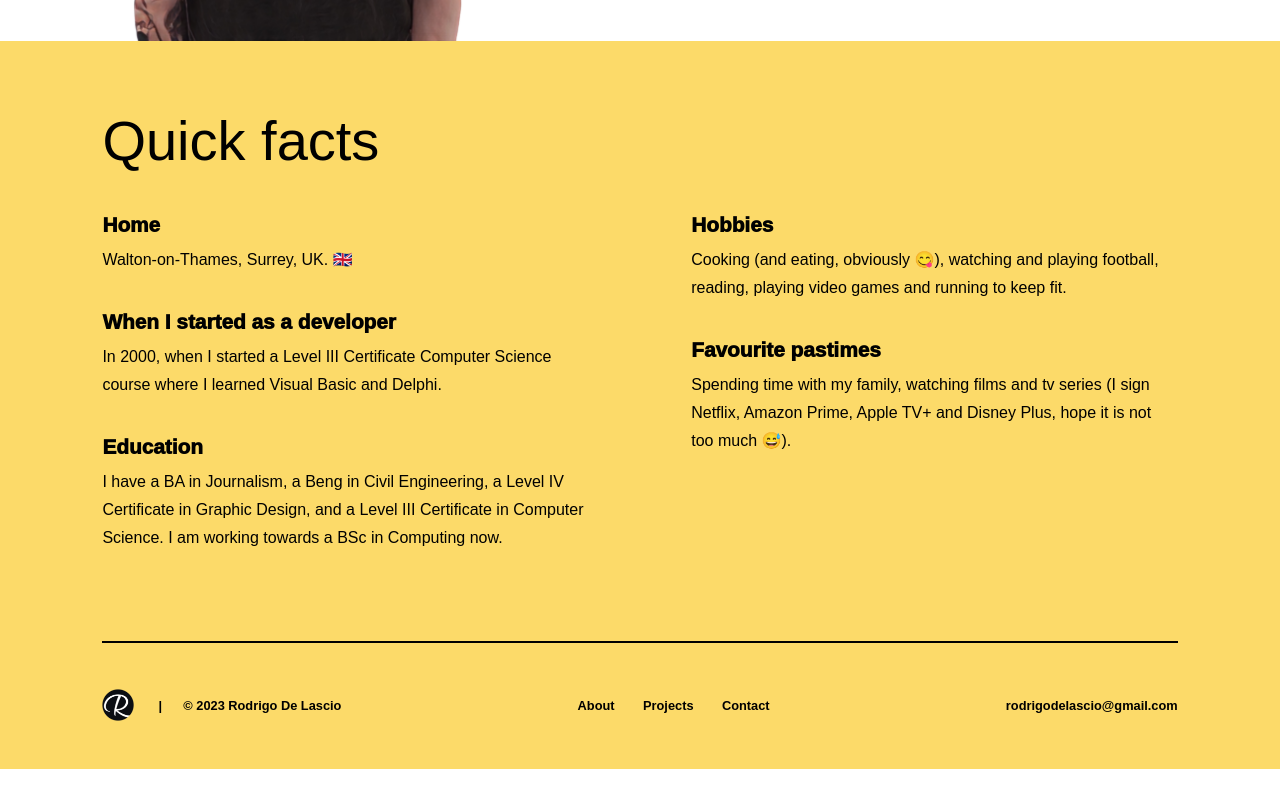
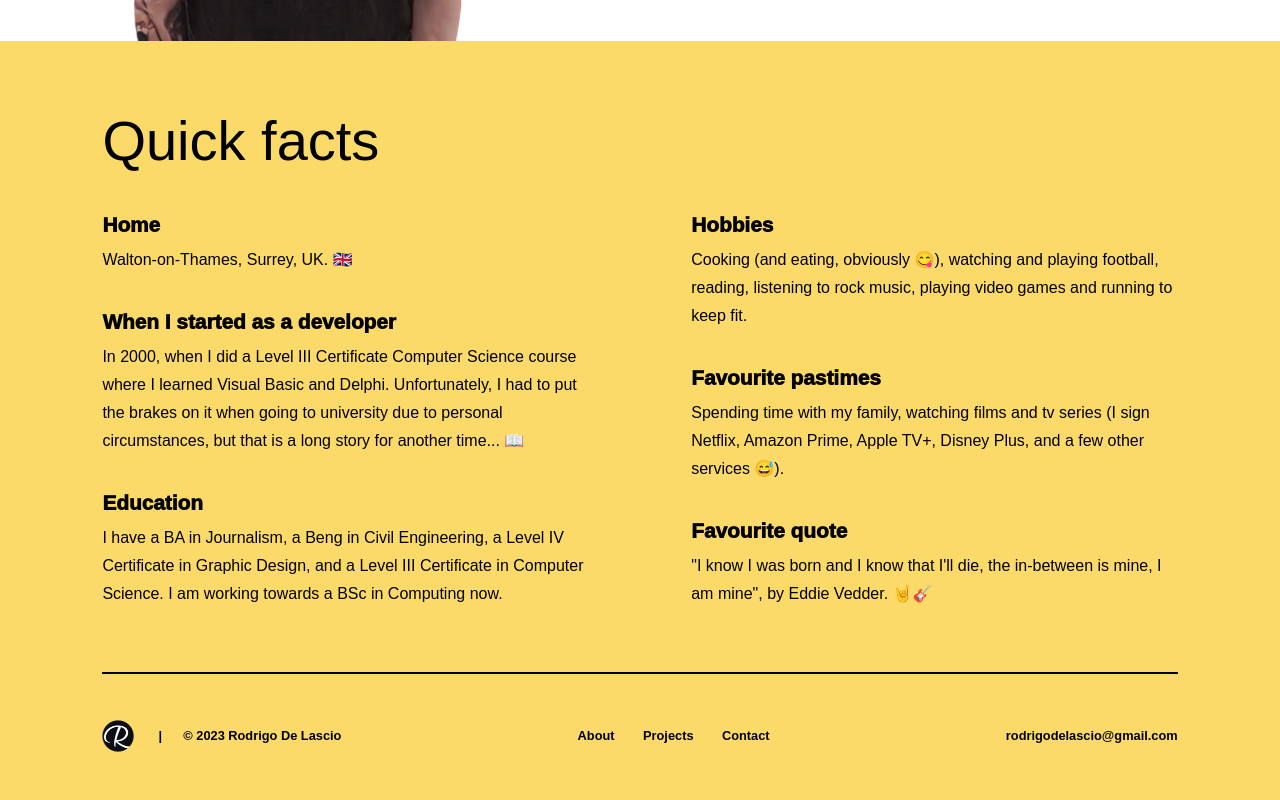
Before and after one commit to rodrigodelascio/rod-current-folio, a React (Create React App) app: page /about in a window 1280 px wide. Shown: the part 767-1567 px from the top of the page. Before the commit the page ends 1536 px from the top, so only its background shows below. Built offline with nearby package versions, Linux system fonts and the light colour scheme.

Commit message:
quick facts section mostly complete

```diff
--- a/src/components/aboutpage/aboutHeroSection/AboutHeroSection.js
+++ b/src/components/aboutpage/aboutHeroSection/AboutHeroSection.js
@@ -61,8 +61,10 @@ const AboutHeroSection = () => {
 
           <h3>When I started as a developer</h3>
           <p>
-            In 2000, when I started a Level III Certificate Computer Science
-            course where I learned Visual Basic and Delphi.
+            In 2000, when I did a Level III Certificate Computer Science course
+            where I learned Visual Basic and Delphi. Unfortunately, I had to put
+            the brakes on it when going to university due to personal
+            circumstances, but that is a long story for another time... 📖
           </p>
 
           <h3>Education</h3>
@@ -78,14 +80,21 @@ const AboutHeroSection = () => {
           <h3>Hobbies</h3>
           <p>
             Cooking (and eating, obviously 😋), watching and playing football,
-            reading, playing video games and running to keep fit.
+            reading, listening to rock music, playing video games and running to
+            keep fit.
           </p>
 
           <h3>Favourite pastimes</h3>
           <p>
             Spending time with my family, watching films and tv series (I sign
-            Netflix, Amazon Prime, Apple TV+ and Disney Plus, hope it is not too
-            much 😅).
+            Netflix, Amazon Prime, Apple TV+, Disney Plus, and a few other
+            services 😅).
+          </p>
+
+          <h3>Favourite quote</h3>
+          <p>
+            "I know I was born and I know that I'll die, the in-between is mine,
+            I am mine", by Eddie Vedder. 🤘🎸
           </p>
         </div>
       </div>
```
